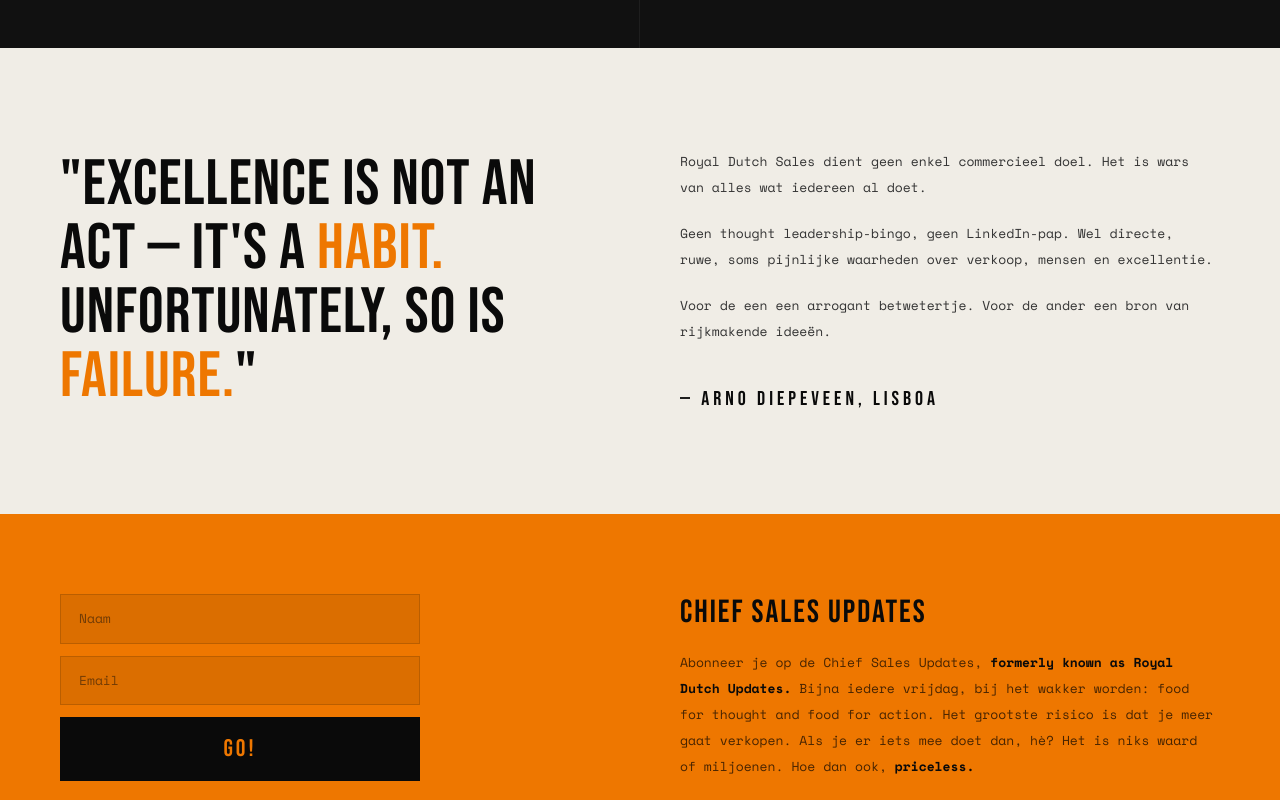
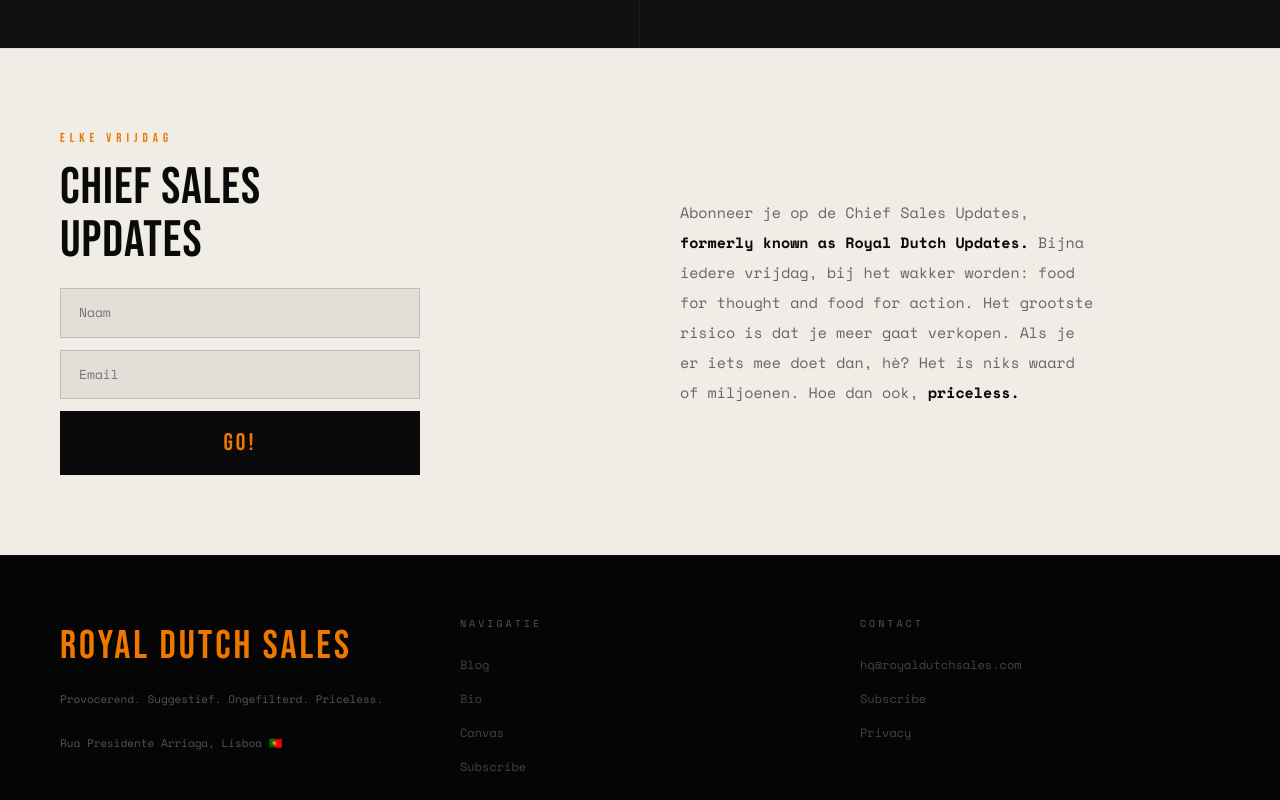
Before and after one commit to arnoceo-ops/arno-blog, a Next.js app: page / in a window 1280 px wide. Shown: the part 1360-2160 px from the top of the page. Built offline with nearby package versions, Linux system fonts and the light colour scheme; a web font is replaced by a local one.

Commit message:
manifesto weg, subscribe wit, HOME in nav

```diff
--- a/app/bio/page.tsx
+++ b/app/bio/page.tsx
@@ -89,7 +89,8 @@ export default function BioPage() {
 
       <nav className="site-nav">
         <div className="nav-links">
-          <Link href="/">BLOG</Link>
+          <Link href="/">HOME</Link>
+          <Link href="/blog">BLOG</Link>
           <Link href="/bio" className="nav-active">BIO</Link>
           <Link href="/canvas">CANVAS</Link>
           <a href="/#subscribe" className="nav-cta">SUBSCRIBE</a>
--- a/app/canvas/page.tsx
+++ b/app/canvas/page.tsx
@@ -92,7 +92,8 @@ export default function CanvasPage() {
 
       <nav className="site-nav">
         <div className="nav-links">
-          <Link href="/">BLOG</Link>
+          <Link href="/">HOME</Link>
+          <Link href="/blog">BLOG</Link>
           <Link href="/bio">BIO</Link>
           <Link href="/canvas" className="nav-active">CANVAS</Link>
           <a href="/#subscribe" className="nav-cta">SUBSCRIBE</a>
--- a/app/page.tsx
+++ b/app/page.tsx
@@ -140,12 +140,25 @@ export default async function Home() {
 
         /* ── SUBSCRIBE ── */
         .subscribe-section {
-          background: #EE7700; color: #0a0a0a; padding: 80px 60px;
+          background: #f0ede6; color: #0a0a0a; padding: 80px 60px;
           display: grid; grid-template-columns: 1fr 1fr; gap: 80px; align-items: center;
+          border-top: 1px solid #ddd;
         }
-        .subscribe-form { display: flex; flex-direction: column; gap: 12px; max-width: 360px; }
+        .subscribe-left {
+          display: flex; flex-direction: column; gap: 12px; max-width: 360px;
+        }
+        .subscribe-label {
+          font-family: 'Bebas Neue', sans-serif; font-size: 13px;
+          letter-spacing: 5px; color: #EE7700; text-transform: uppercase;
+        }
+        .subscribe-title {
+          font-family: 'Bebas Neue', sans-serif;
+          font-size: clamp(40px, 4vw, 64px);
+          line-height: 1.05; color: #0a0a0a; letter-spacing: 1px;
+          margin-bottom: 8px;
+        }
         .subscribe-input {
-          background: rgba(0,0,0,0.08); border: 1px solid rgba(0,0,0,0.15);
+          background: rgba(0,0,0,0.06); border: 1px solid rgba(0,0,0,0.15);
           color: #0a0a0a; font-family: 'Space Mono', monospace;
           font-size: 13px; padding: 14px 18px; outline: none; width: 100%;
         }
@@ -157,15 +170,11 @@ export default async function Home() {
           transition: background 0.2s;
         }
         .subscribe-btn:hover { background: #1a1a1a; }
-        .subscribe-text { }
-        .subscribe-text h3 {
-          font-family: 'Bebas Neue', sans-serif; font-size: 32px;
-          letter-spacing: 2px; margin-bottom: 20px; line-height: 1;
+        .subscribe-right { }
+        .subscribe-body {
+          font-size: 15px; line-height: 2; color: #666; max-width: 420px;
         }
-        .subscribe-text p {
-          font-size: 13px; line-height: 2; color: rgba(0,0,0,0.7);
-        }
-        .subscribe-text em { font-style: normal; font-weight: 700; color: #0a0a0a; }
+        .subscribe-body em { font-style: normal; font-weight: 700; color: #0a0a0a; }
 
         /* ── FOOTER ── */
         footer {
@@ -233,31 +242,17 @@ export default async function Home() {
         </div>
       </section>
 
-      {/* MANIFESTO */}
-      <section className="manifesto">
-        <div className="manifesto-quote">
-          "Excellence is not an act — it's a <em>habit.</em> Unfortunately, so is <em>failure.</em>"
-        </div>
-        <div>
-          <div className="manifesto-body">
-            <p>Royal Dutch Sales dient geen enkel commercieel doel. Het is wars van alles wat iedereen al doet.</p>
-            <p>Geen thought leadership-bingo, geen LinkedIn-pap. Wel directe, ruwe, soms pijnlijke waarheden over verkoop, mensen en excellentie.</p>
-            <p>Voor de een een arrogant betwetertje. Voor de ander een bron van rijkmakende ideeën.</p>
-          </div>
-          <div className="manifesto-sig">— Arno Diepeveen, Lisboa</div>
-        </div>
-      </section>
-
       {/* SUBSCRIBE */}
       <section className="subscribe-section" id="subscribe">
-        <div className="subscribe-form">
+        <div className="subscribe-left">
+          <span className="subscribe-label">Elke vrijdag</span>
+          <h2 className="subscribe-title">Chief Sales<br />Updates</h2>
           <input className="subscribe-input" type="text" placeholder="Naam" />
           <input className="subscribe-input" type="email" placeholder="Email" />
           <button className="subscribe-btn">GO!</button>
         </div>
-        <div className="subscribe-text">
-          <h3>Chief Sales Updates</h3>
-          <p>
+        <div className="subscribe-right">
+          <p className="subscribe-body">
             Abonneer je op de Chief Sales Updates, <em>formerly known as Royal Dutch Updates.</em> Bijna iedere vrijdag, bij het wakker worden: food for thought and food for action. Het grootste risico is dat je meer gaat verkopen. Als je er iets mee doet dan, hè? Het is niks waard of miljoenen. Hoe dan ook, <em>priceless.</em>
           </p>
         </div>
```
